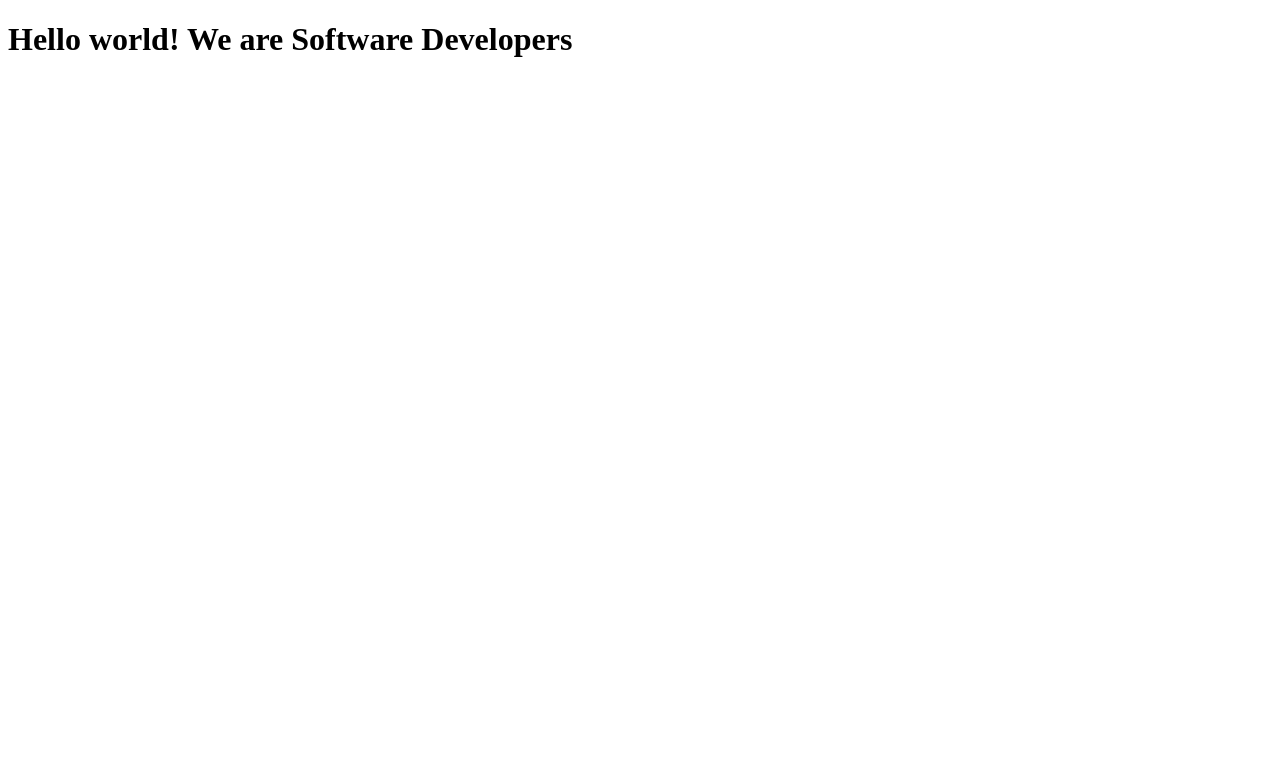
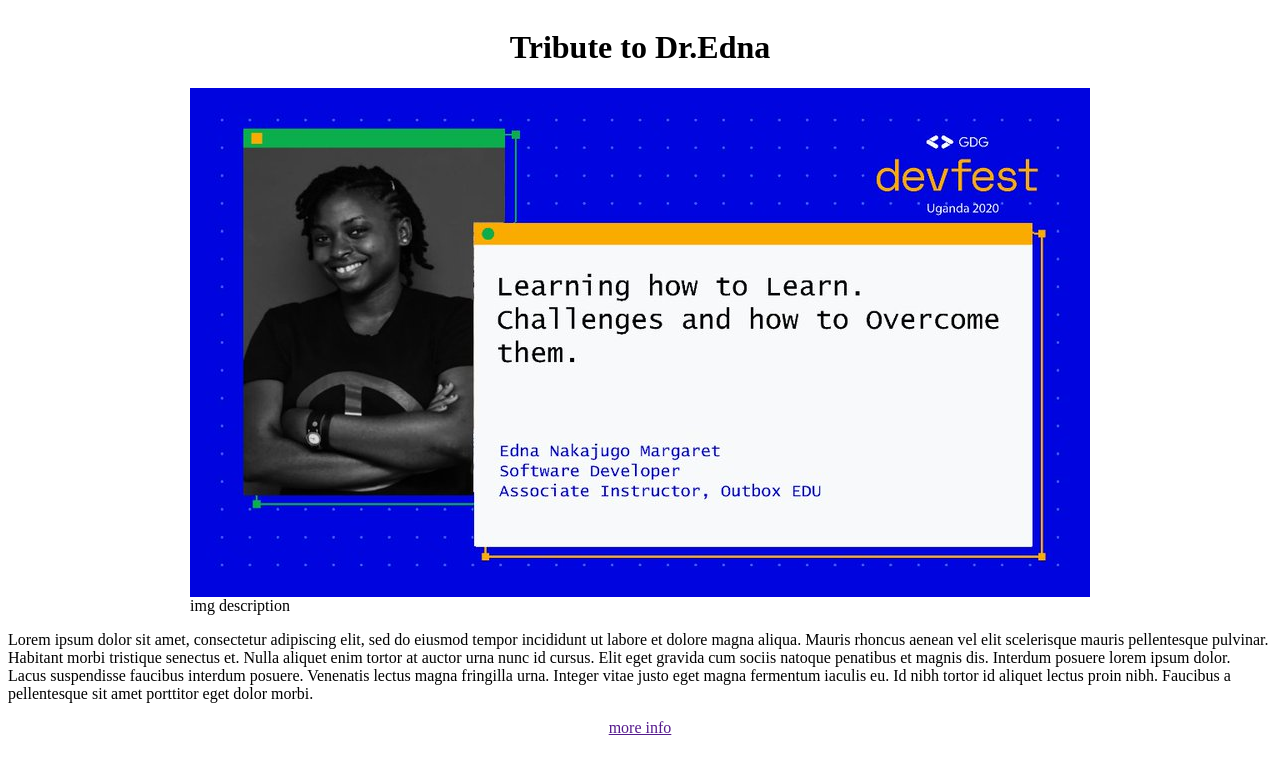
Before and after one commit to 3Nakajugo/Microverse-Edna-Lekan, a plain HTML site: page index.html in a window 1280 px wide. Drawn offline with Linux system fonts and the light colour scheme.

Commit message:
add layout

```diff
--- a/css/style.css
+++ b/css/style.css
@@ -0,0 +1,14 @@
+* {
+  box-sizing: border-box;
+}
+
+#main {
+  display: flex;
+  flex-direction: column;
+  align-items: center;
+}
+
+#image {
+  max-width: fit-content;
+  display: block;
+}
--- a/index.html
+++ b/index.html
@@ -1,14 +1,32 @@
 <!DOCTYPE html>
 <html lang="en">
   <head>
-    <meta charset="UTF-8">
+    <meta charset="UTF-8" />
     <title>Fork Me! FCC: Test Suite Template</title>
-    <link rel="stylesheet" href="css/style.css">
+    <link rel="stylesheet" href="css/style.css" />
   </head>
 
   <body>
-    <script src="https://cdn.freecodecamp.org/testable-projects-fcc/v1/bundle.js"></script>
-    <h1>Hello world! We are Software Developers</h1>
+    <div id="main">
+      <script src="https://cdn.freecodecamp.org/testable-projects-fcc/v1/bundle.js"></script>
+      <h1 id="title">Tribute to Dr.Edna</h1>
+      <div id="img-div">
+        <img src="./assets/rr.jpg" alt="" id="image" />
+        <figcaption id="img-caption">img description</figcaption>
+      </div>
+      <p id="tribute-info">
+        Lorem ipsum dolor sit amet, consectetur adipiscing elit, sed do eiusmod
+        tempor incididunt ut labore et dolore magna aliqua. Mauris rhoncus
+        aenean vel elit scelerisque mauris pellentesque pulvinar. Habitant morbi
+        tristique senectus et. Nulla aliquet enim tortor at auctor urna nunc id
+        cursus. Elit eget gravida cum sociis natoque penatibus et magnis dis.
+        Interdum posuere lorem ipsum dolor. Lacus suspendisse faucibus interdum
+        posuere. Venenatis lectus magna fringilla urna. Integer vitae justo eget
+        magna fermentum iaculis eu. Id nibh tortor id aliquet lectus proin nibh.
+        Faucibus a pellentesque sit amet porttitor eget dolor morbi.
+      </p>
+      <a href="" id="tribute-link" target="_blank"> more info</a>
+    </div>
 
     <!--
 
@@ -22,6 +40,6 @@
     - The freeCodeCamp Team
 
     -->
-    <script  src="js/index.js"></script>
+    <script src="js/index.js"></script>
   </body>
 </html>
```
Also changed, not shown: assets/rr.jpg (added).
